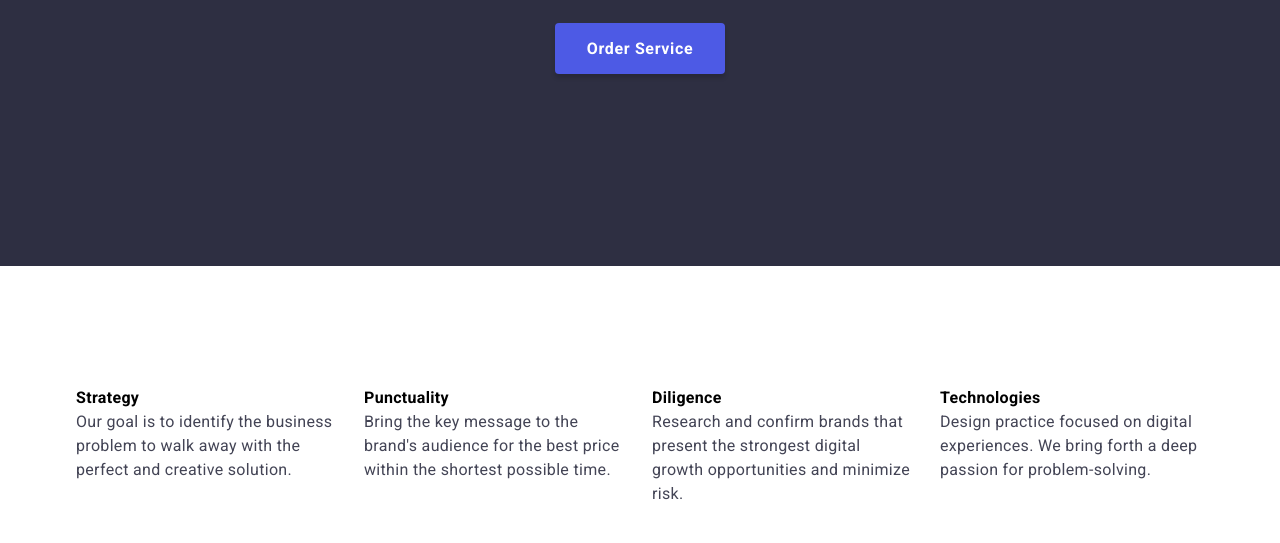
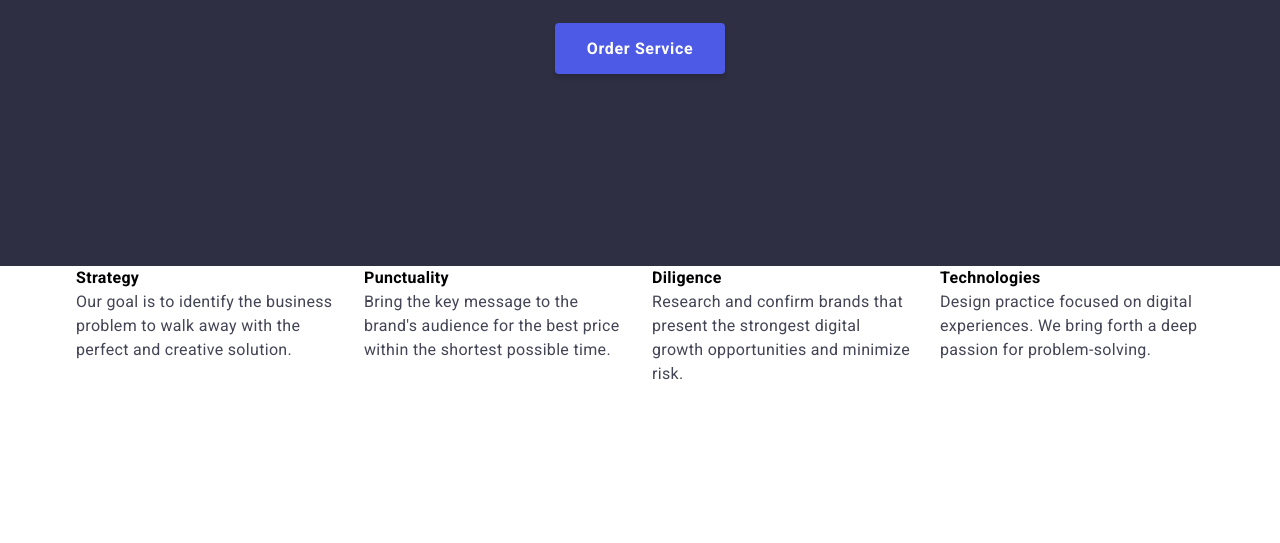
Before and after one commit to N0T4/goit-markup-hw-03, a plain HTML site: page index.html in a window 1280 px wide. Shown: the part 409-952 px from the top of the page. Drawn offline with nearby package versions, Linux system fonts and the light colour scheme.

Commit message:
Update styles.css

```diff
--- a/css/styles.css
+++ b/css/styles.css
@@ -170,7 +170,7 @@ gap: 40px;
 .features{
     display: flex;
     justify-content: space-between;
-    padding: 120px 0px;
+    padding-bottom: 120px;
 
 }
 .description-list{
```
